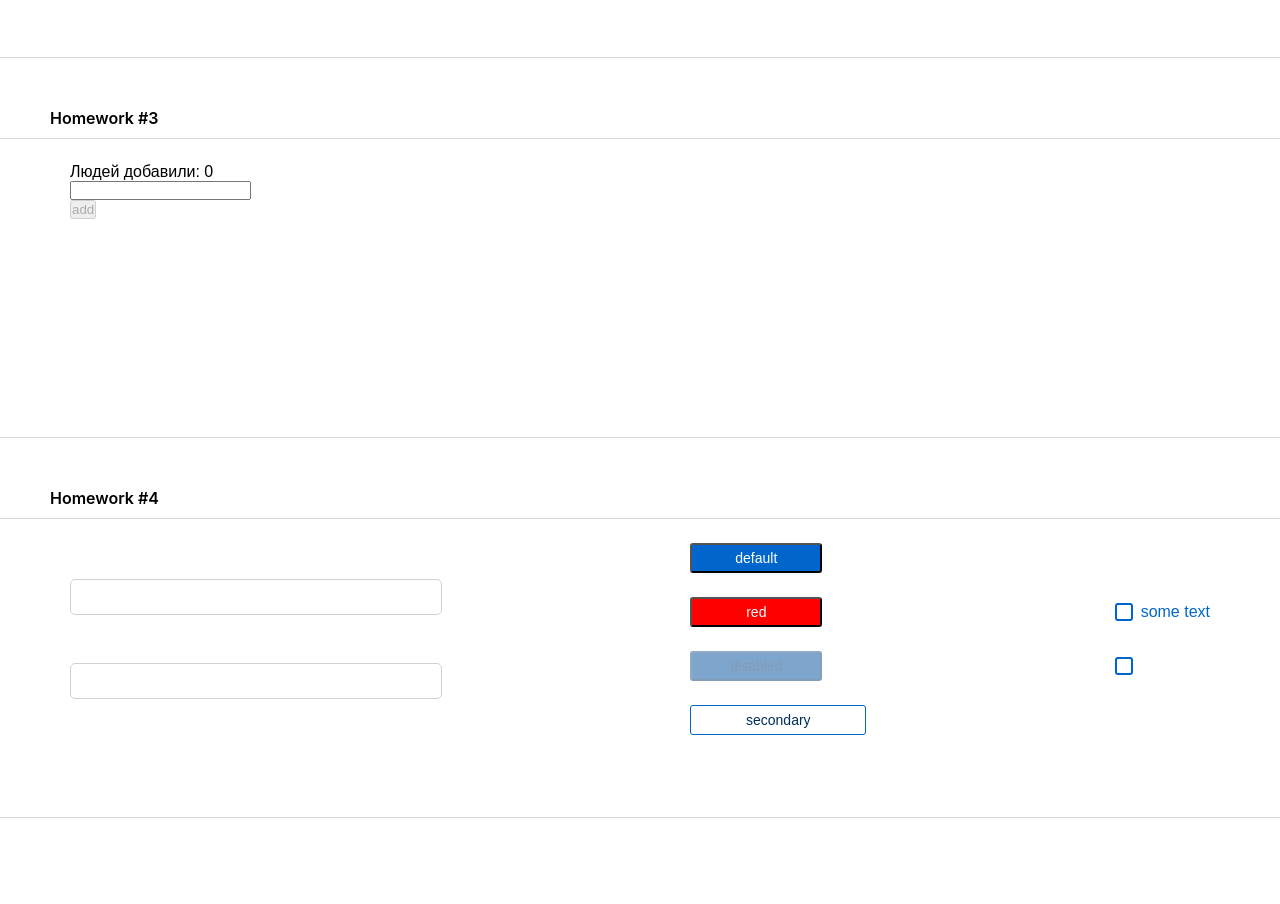
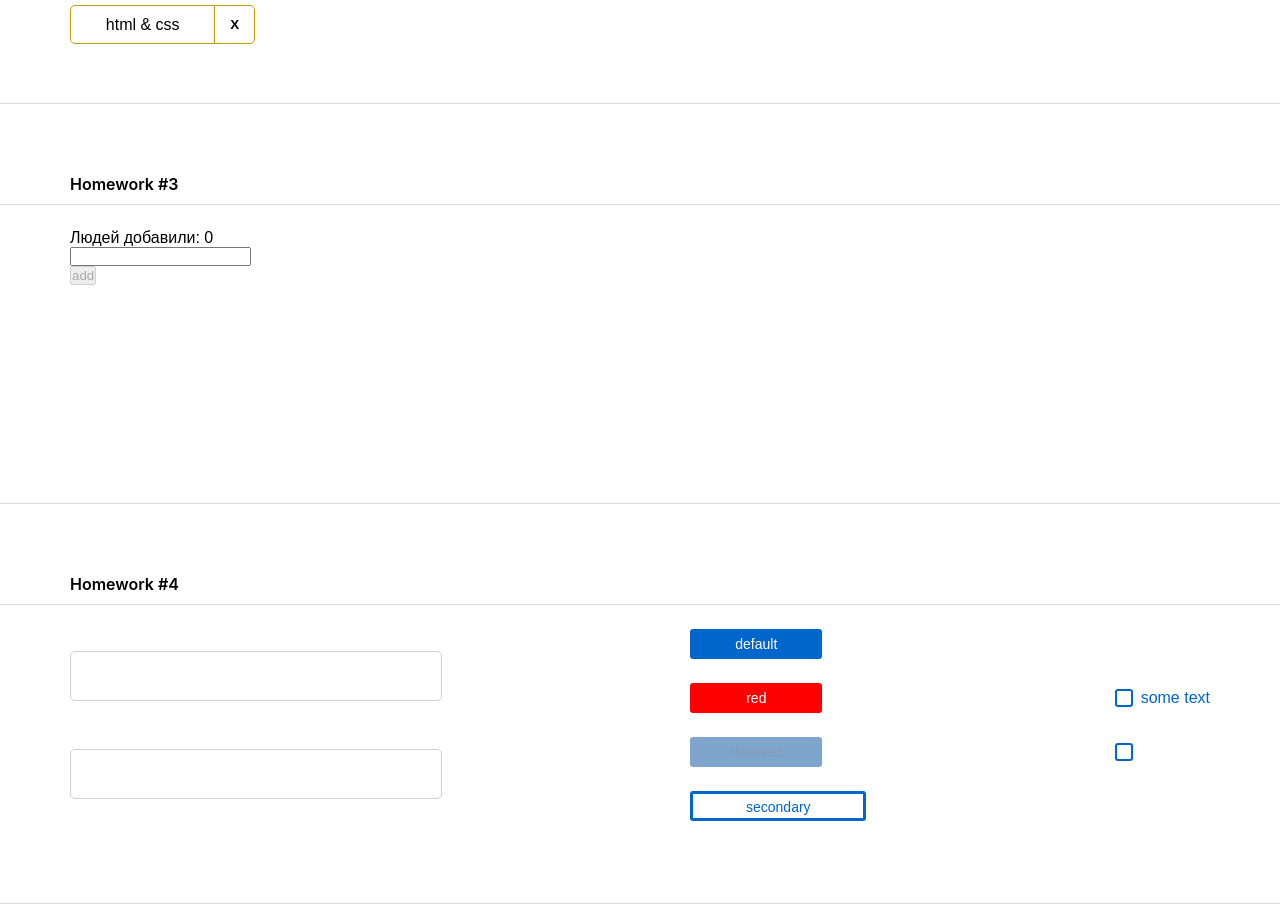
Before and after one commit to Komandr33/HW_2sprint, a React (Create React App) app: page /#/pre-junior in a window 1280 px wide. Shown: the part 1037-1941 px from the top of the page. Before the commit the page ends 1855 px from the top, so only its background shows below. Built offline with nearby package versions, Linux system fonts and the light colour scheme.

Commit message:
styles from HW6 completed

```diff
--- a/src/s1-main/App.module.css
+++ b/src/s1-main/App.module.css
@@ -1,6 +1,5 @@
 .App {
     --header_height: 60px;
-
 }
 
 .hw {
@@ -10,9 +9,11 @@
     border-top: 1px solid #D9D9D9;
     border-bottom: 1px solid #D9D9D9;
     font-family: 'Montserrat', sans-serif;
+    font-size: 16px;
+    font-weight: 500;
 }
 
 .hwTitle {
-    margin:50px 0 10px 50px;
+    margin:70px 0 10px 70px;
     font-weight: 600;
 }
--- a/src/s2-homeworks/hw04/common/c1-SuperInputText/SuperInputText.module.css
+++ b/src/s2-homeworks/hw04/common/c1-SuperInputText/SuperInputText.module.css
@@ -6,6 +6,7 @@
     height: 36px;
     border-radius: 5px;
     border: solid 1px #D1D1D1;
+    padding: 24px;
 }
 
 .inputWrapper {
--- a/src/s2-homeworks/hw04/common/c2-SuperButton/SuperButton.module.css
+++ b/src/s2-homeworks/hw04/common/c2-SuperButton/SuperButton.module.css
@@ -1,9 +1,11 @@
 .button {
+    border: none;
     border-radius: 3px;
     width: 132px;
     height: 30px;
     font-family: 'Montserrat', sans-serif;
     font-size: 14px;
+    padding: 5px 24px;
 }
 
 .disabled {
@@ -23,8 +25,8 @@
 
 .secondary {
     background-color: transparent;
-    border: 1px solid #0066CC;
-    color: #002E5C;
+    border: 3px solid #0066CC;
+    color: #0066CC;
     width: 176px;
 }
 
--- a/src/s2-homeworks/hw06/HW6.module.css
+++ b/src/s2-homeworks/hw06/HW6.module.css
@@ -1,5 +1,9 @@
 .buttonsContainer {
+    display: flex;
+    gap: 24px;
 }
 
 .editableSpanContainer {
+    margin-bottom: 24px;
+
 }
--- a/src/s2-homeworks/hw06/common/c4-SuperEditableSpan/SuperEditableSpan.module.css
+++ b/src/s2-homeworks/hw06/common/c4-SuperEditableSpan/SuperEditableSpan.module.css
@@ -1,11 +1,17 @@
 .spanBlock {
+    display: flex;
+    gap: 10px;
+    align-items: center;
 }
 
 .span {
+    color: #0080FF;
 }
 
 .input {
 }
 
 .pen {
+    width: 24px;
+    height: 24px;
 }
```
